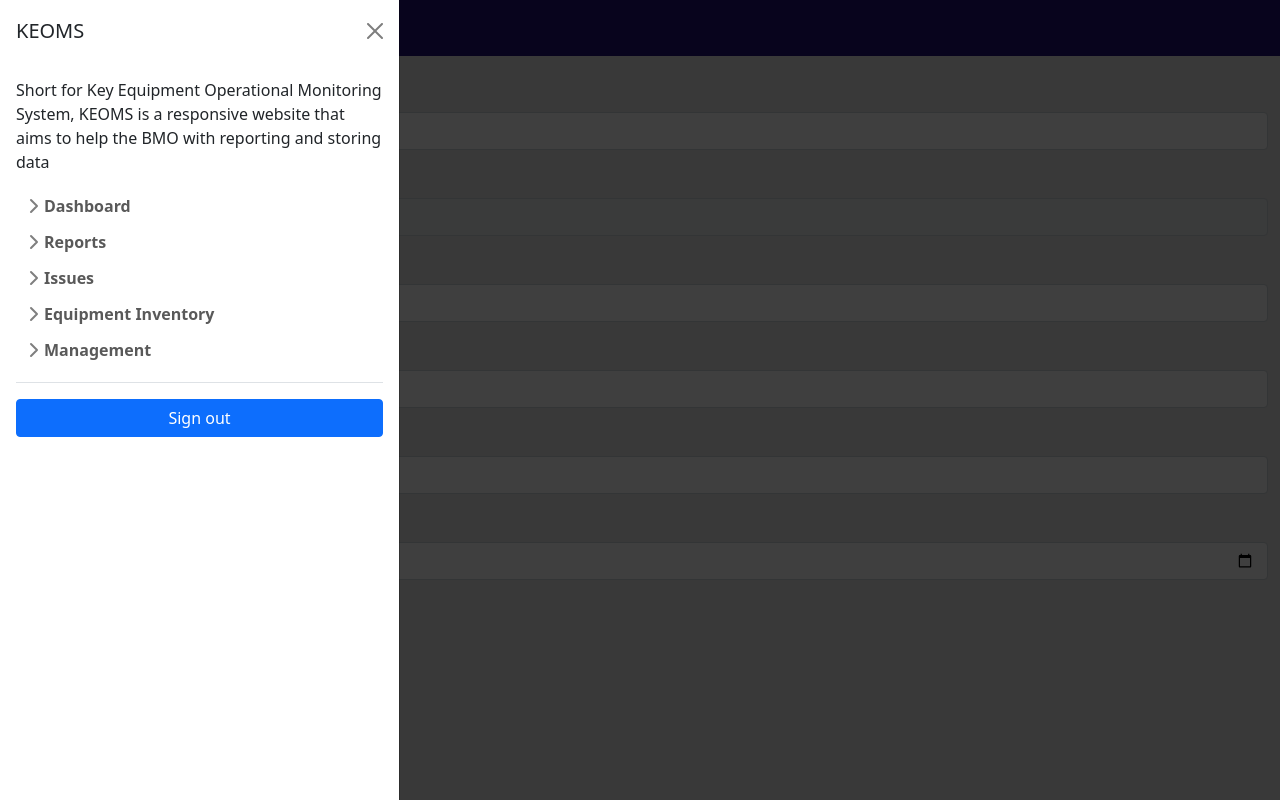
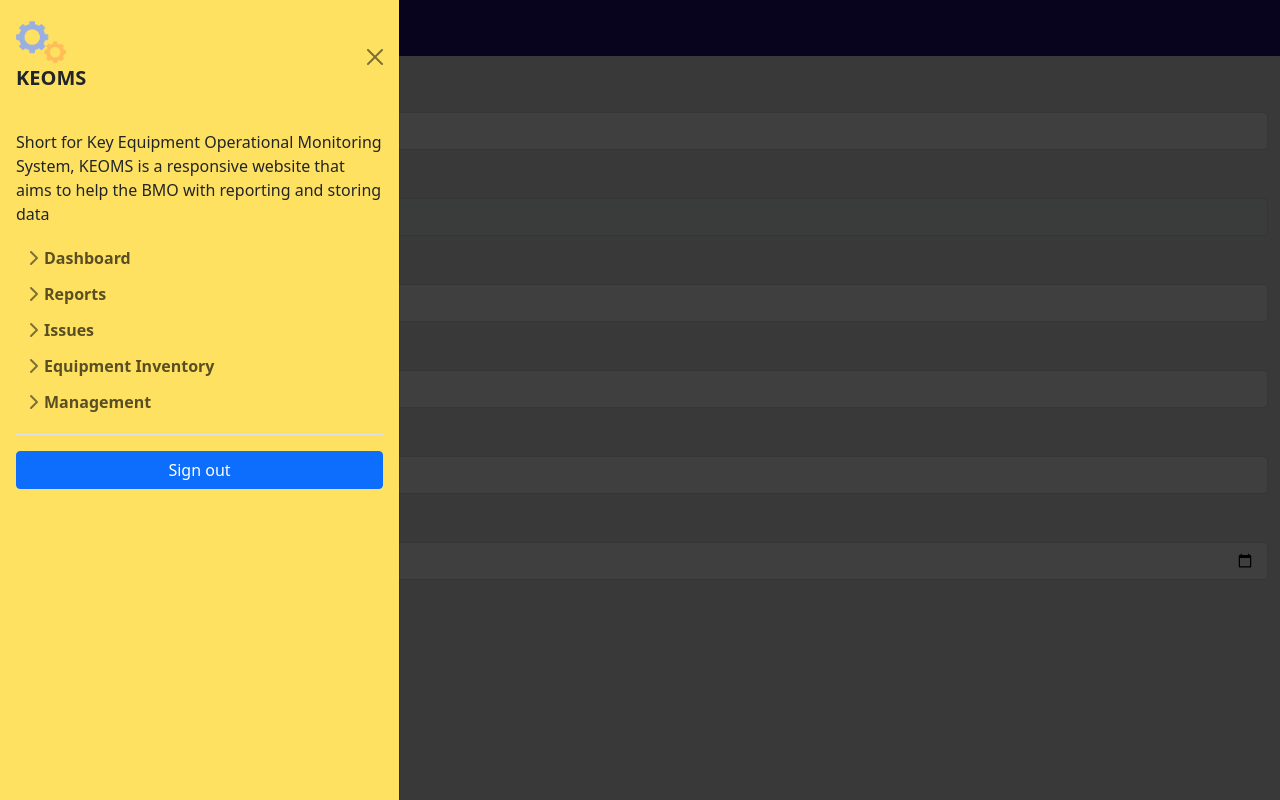
Before and after one commit to Jasffertp/pending.proj, a PHP site: page /technician_reports.php in a window 1280 px wide, after a click that opens the changed part. Run offline with PHP 8.4, Linux system fonts and the light colour scheme; the visitor is signed in with stand-in values (Sample User, id 1); data that the repository does not hold is empty; some libraries are stand-ins or nearby versions.

Commit message:
menu bar design

```diff
--- a/header.php
+++ b/header.php
@@ -45,9 +45,11 @@
 
 	</nav>
 
-	<div class="offcanvas offcanvas-start" tabindex="-1" id="offcanvasExample" aria-labelledby="offcanvasExampleLabel">
+	<div class="offcanvas offcanvas-start" tabindex="-1" id="offcanvasExample" aria-labelledby="offcanvasExampleLabel" style="background-color: FFE162;">
 	  <div class="offcanvas-header">
-		<h5 class="offcanvas-title" id="offcanvasExampleLabel">KEOMS</h5>
+		<div class="offcanvas-title" id="offcanvasExampleLabel">
+			<img src="images/keoms_logo.png" alt="APC Logo" style="width:50px;height:50px;">
+			<h5><strong>KEOMS</strong></h5></div>
 		<button type="button" class="btn-close text-reset" data-bs-dismiss="offcanvas" aria-label="Close"></button>
 	  </div>
 	  <div class="offcanvas-body">
--- a/technician_reports.php
+++ b/technician_reports.php
@@ -1,12 +1,11 @@
+<head>
+	<title>Create Issue Report</title>
+
+</head>
 <?php
 	session_start();
 	include 'header.php';
 ?>
-
-<head>
-	<title>Assign new task</title>
-
-</head>
 <?php
     if(isset($_GET['status']) && $_GET['status'] == 'submitted')
     {
```
